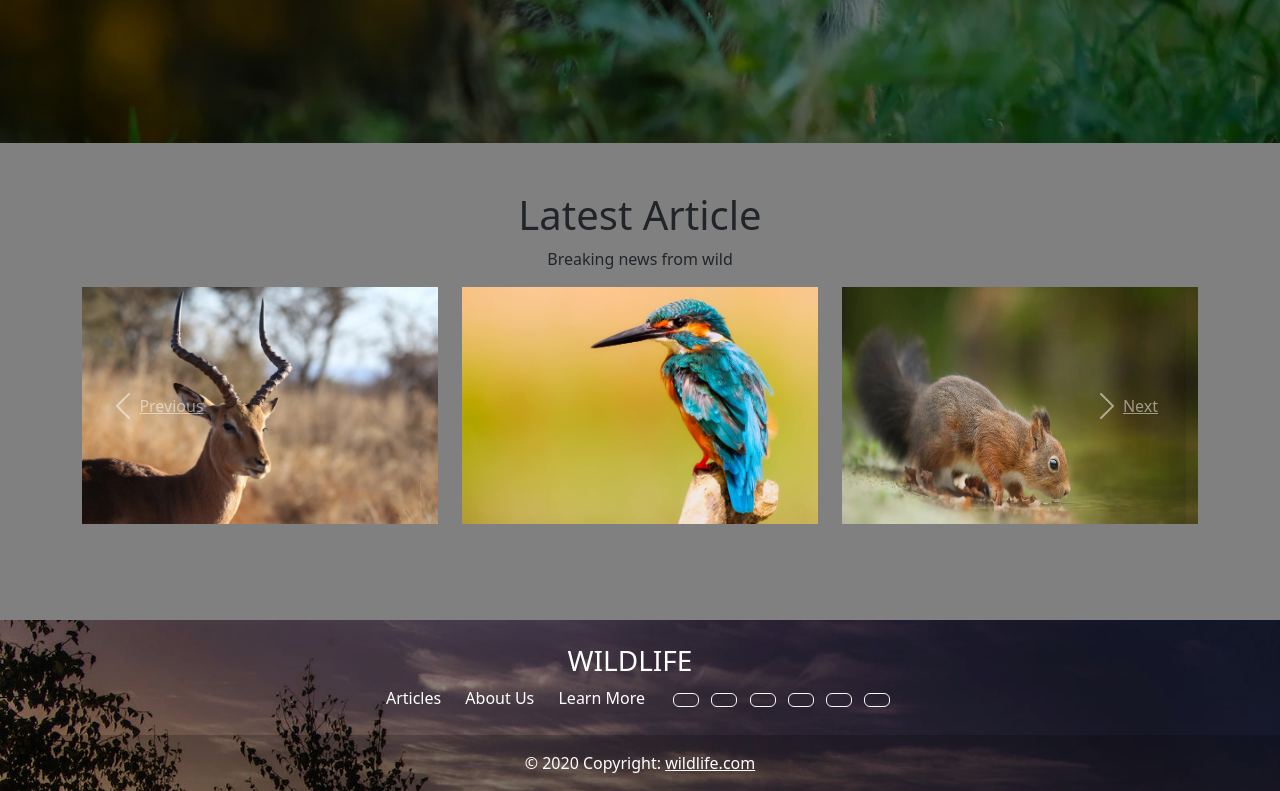
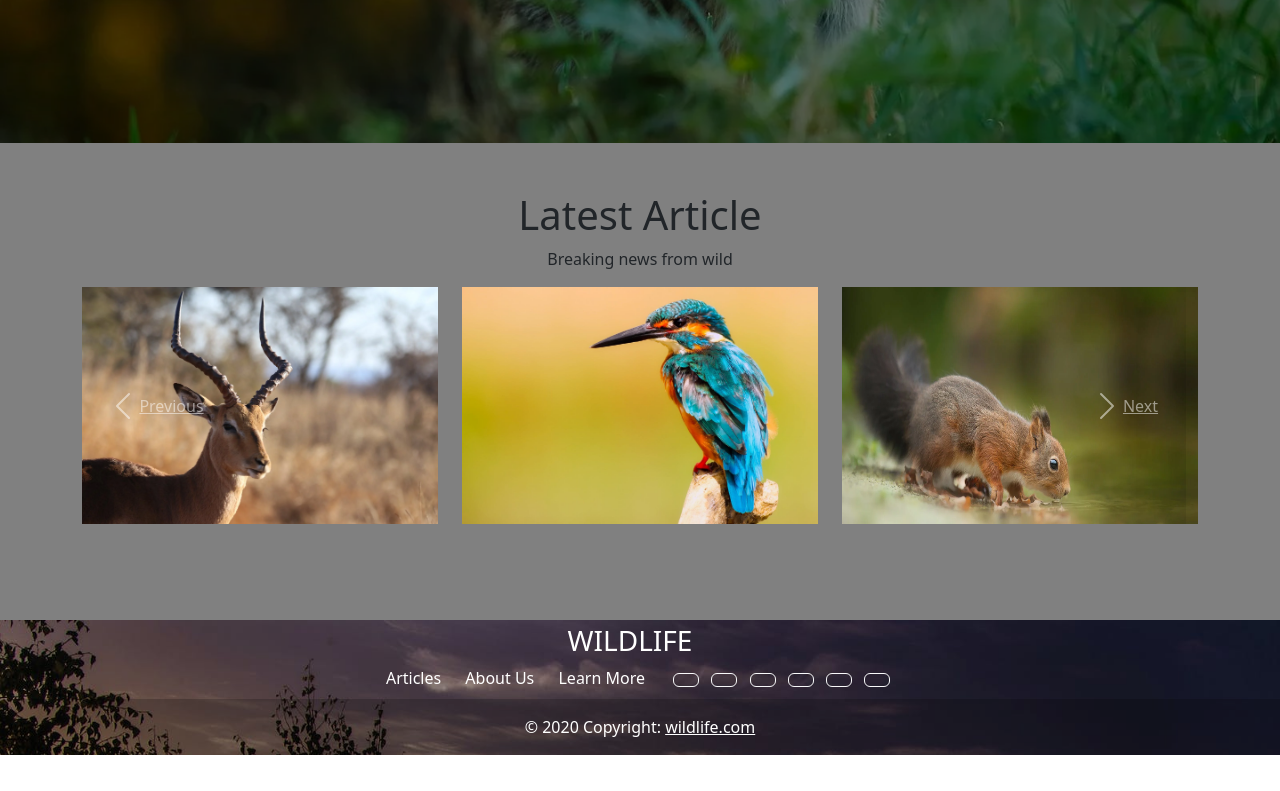
Before and after one commit to Shabeertsy/wildlife--static-webpage, a plain HTML site: page index.html in a window 1280 px wide. Shown: the part 657-1448 px from the top of the page. After the commit the page ends 1412 px from the top, so only its background shows below. Drawn offline with nearby package versions, Linux system fonts and the light colour scheme.

Commit message:
footer adjustments

```diff
--- a/index.html
+++ b/index.html
@@ -173,13 +173,16 @@
   </section>
 
   <!-- footer section -->
-  <footer class="bg-dark text-center text-white footerimg">
+
+  <footer class="bg-dark text-center  text-white footerimg">
+
     <!-- Grid container -->
-    <div class="container p-4 pb-0">
+    <div class="container p-1 pb-0">
+
       <!-- Section: Social media -->
-      <section class="mb-4 footer">
+      <section class="mb-2 footer">
+        <h3 ><a href="">WILDLIFE</a></h3>
 
-       <h3 class=""><a href="">WILDLIFE</a></h3>
        <a href="">Articles</a>
        <a href="">About Us</a>
        <a href="">Learn More</a>
```
